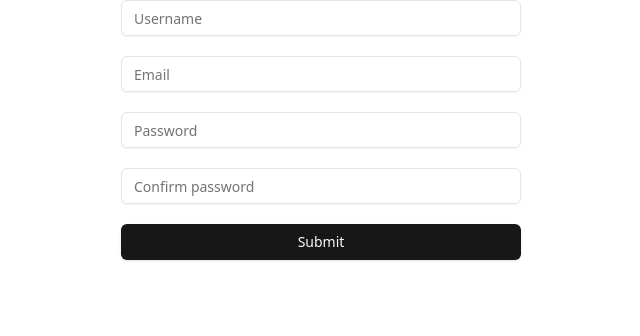
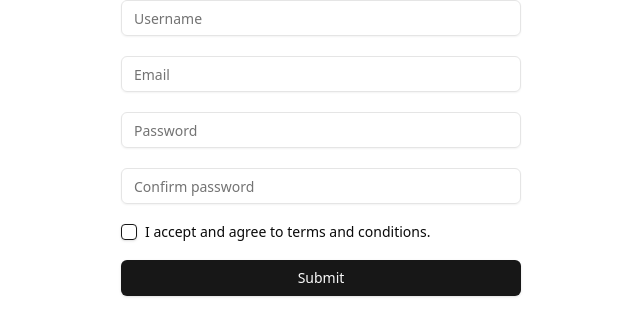
Before and after one commit to vanjazeli/react-hook-form, a React (Vite) app: page / in a window 1280 px wide. Shown: the top 336 px of the page, without its empty margins (319-959 px from the left). Built offline with nearby package versions, Linux system fonts and the light colour scheme.

Commit message:
Add basic dialog functionality

```diff
--- a/package.json
+++ b/package.json
@@ -11,6 +11,7 @@
 	},
 	"dependencies": {
 		"@hookform/resolvers": "^3.9.1",
+		"@radix-ui/react-checkbox": "^1.1.2",
 		"@radix-ui/react-dialog": "^1.1.2",
 		"@radix-ui/react-label": "^2.1.0",
 		"@radix-ui/react-slot": "^1.1.0",
--- a/src/components/containers/MainForm.tsx
+++ /dev/null
@@ -1,95 +0,0 @@
-import * as z from "zod";
-import { useForm } from "react-hook-form";
-import { zodResolver } from "@hookform/resolvers/zod";
-import { Form, FormControl, FormField, FormItem, FormMessage } from "@/components/ui/form";
-import { Input } from "../ui/input";
-import { Button } from "../ui/button";
-
-const formSchema = z
-  .object({
-    username: z.string().min(5),
-    email: z.string().email(),
-    password: z.string().min(8),
-    confirmPassword: z.string(),
-  })
-  .refine(
-    (data) => {
-      data.password === data.confirmPassword;
-    },
-    {
-      message: "Passwords do not match",
-      path: ["confirmPassword"],
-    }
-  );
-
-export default function MainForm() {
-  const form = useForm<z.infer<typeof formSchema>>({
-    resolver: zodResolver(formSchema),
-    defaultValues: {
-      username: "",
-      email: "",
-      password: "",
-      confirmPassword: "",
-    },
-  });
-
-  const handleSubmit = (values: z.infer<typeof formSchema>) => {
-    alert({ values });
-  };
-
-  return (
-    <Form {...form}>
-      <form className="flex flex-col gap-5 max-w-[400px] mx-auto" onSubmit={form.handleSubmit(handleSubmit)}>
-        <FormField
-          control={form.control}
-          name="username"
-          render={({ field }) => (
-            <FormItem>
-              <FormControl>
-                <Input placeholder="Username" {...field} />
-              </FormControl>
-              <FormMessage />
-            </FormItem>
-          )}
-        />
-        <FormField
-          control={form.control}
-          name="email"
-          render={({ field }) => (
-            <FormItem>
-              <FormControl>
-                <Input placeholder="Email" type="email" {...field} />
-              </FormControl>
-              <FormMessage />
-            </FormItem>
-          )}
-        />
-        <FormField
-          control={form.control}
-          name="password"
-          render={({ field }) => (
-            <FormItem>
-              <FormControl>
-                <Input placeholder="Password" type="password" {...field} />
-              </FormControl>
-              <FormMessage />
-            </FormItem>
-          )}
-        />
-        <FormField
-          control={form.control}
-          name="confirmPassword"
-          render={({ field }) => (
-            <FormItem>
-              <FormControl>
-                <Input placeholder="Confirm password" type="password" {...field} />
-              </FormControl>
-              <FormMessage />
-            </FormItem>
-          )}
-        />
-        <Button type="submit">Submit</Button>
-      </form>
-    </Form>
-  );
-}
--- /dev/null
+++ b/src/components/containers/MainForm/MainForm.tsx
@@ -0,0 +1,108 @@
+import * as z from 'zod';
+import { useState } from 'react';
+import { useForm } from 'react-hook-form';
+import { zodResolver } from '@hookform/resolvers/zod';
+import { Form, FormControl, FormField, FormItem, FormMessage } from '@/components/ui/form';
+import { Input } from '../../ui/input';
+import { Button } from '../../ui/button';
+import { Checkbox } from '../../ui/checkbox';
+import { Label } from '../../ui/label';
+import { mainFormSchema } from './mainFormSchema';
+import { Dialog, DialogContent, DialogHeader, DialogDescription } from '@/components/ui/dialog';
+
+export default function MainForm() {
+	const [isOpen, setIsOpen] = useState(false);
+
+	const form = useForm<z.infer<typeof mainFormSchema>>({
+		resolver: zodResolver(mainFormSchema),
+		defaultValues: {
+			username: '',
+			email: '',
+			password: '',
+			confirmPassword: '',
+			termsAndConditions: false,
+		},
+		mode: 'onBlur',
+	});
+
+	const handleSubmit = (values: z.infer<typeof mainFormSchema>) => {
+		setIsOpen(true);
+	};
+
+	return (
+		<Form {...form}>
+			<form className="flex flex-col gap-5 max-w-[400px] mx-auto" onSubmit={form.handleSubmit(handleSubmit)}>
+				<FormField
+					control={form.control}
+					name="username"
+					render={({ field }) => (
+						<FormItem>
+							<FormControl>
+								<Input placeholder="Username" {...field} />
+							</FormControl>
+							<FormMessage />
+						</FormItem>
+					)}
+				/>
+				<FormField
+					control={form.control}
+					name="email"
+					render={({ field }) => (
+						<FormItem>
+							<FormControl>
+								<Input placeholder="Email" type="email" {...field} />
+							</FormControl>
+							<FormMessage />
+						</FormItem>
+					)}
+				/>
+				<FormField
+					control={form.control}
+					name="password"
+					render={({ field }) => (
+						<FormItem>
+							<FormControl>
+								<Input placeholder="Password" type="password" {...field} />
+							</FormControl>
+							<FormMessage />
+						</FormItem>
+					)}
+				/>
+				<FormField
+					control={form.control}
+					name="confirmPassword"
+					render={({ field }) => (
+						<FormItem>
+							<FormControl>
+								<Input placeholder="Confirm password" type="password" {...field} />
+							</FormControl>
+							<FormMessage />
+						</FormItem>
+					)}
+				/>
+				<FormField
+					control={form.control}
+					name="termsAndConditions"
+					render={({ field }) => (
+						<FormItem>
+							<FormControl>
+								<div className="flex items-center gap-2">
+									<Checkbox id="terms-and-conditions" checked={field.value} onCheckedChange={field.onChange} onBlur={field.onBlur} />
+									<Label htmlFor="terms-and-conditions">I accept and agree to terms and conditions.</Label>
+								</div>
+							</FormControl>
+							<FormMessage />
+						</FormItem>
+					)}
+				/>
+				<Button type="submit">Submit</Button>
+			</form>
+			<Dialog open={isOpen} onOpenChange={setIsOpen}>
+				<DialogContent>
+					<DialogHeader>Success!</DialogHeader>
+					<DialogDescription>You have successfully submitted your form.</DialogDescription>
+				</DialogContent>
+			</Dialog>
+		</Form>
+	);
+}
--- /dev/null
+++ b/src/components/containers/MainForm/mainFormSchema.ts
@@ -0,0 +1,18 @@
+import * as z from 'zod';
+
+export const mainFormSchema = z
+	.object({
+		username: z.string().min(5),
+		email: z.string().email(),
+		password: z.string().min(8),
+		confirmPassword: z.string(),
+		termsAndConditions: z.boolean(),
+	})
+	.refine((data) => data.password === data.confirmPassword, {
+		message: 'Passwords do not match',
+		path: ['confirmPassword'],
+	})
+	.refine((data) => data.termsAndConditions === true, {
+		message: 'This field is required.',
+		path: ['termsAndConditions'],
+	});
--- /dev/null
+++ b/src/components/ui/checkbox.tsx
@@ -0,0 +1,28 @@
+import * as React from "react"
+import * as CheckboxPrimitive from "@radix-ui/react-checkbox"
+import { Check } from "lucide-react"
+
+import { cn } from "@/lib/utils"
+
+const Checkbox = React.forwardRef<
+  React.ElementRef<typeof CheckboxPrimitive.Root>,
+  React.ComponentPropsWithoutRef<typeof CheckboxPrimitive.Root>
+>(({ className, ...props }, ref) => (
+  <CheckboxPrimitive.Root
+    ref={ref}
+    className={cn(
+      "peer h-4 w-4 shrink-0 rounded-sm border border-primary shadow focus-visible:outline-none focus-visible:ring-1 focus-visible:ring-ring disabled:cursor-not-allowed disabled:opacity-50 data-[state=checked]:bg-primary data-[state=checked]:text-primary-foreground",
+      className
+    )}
+    {...props}
+  >
+    <CheckboxPrimitive.Indicator
+      className={cn("flex items-center justify-center text-current")}
+    >
+      <Check className="h-4 w-4" />
+    </CheckboxPrimitive.Indicator>
+  </CheckboxPrimitive.Root>
+))
+Checkbox.displayName = CheckboxPrimitive.Root.displayName
+
+export { Checkbox }
```
Also changed, not shown: src/App.tsx (+7 -7 lines), 1 other file (tests, documents, lock files or other folders). Lines whose indentation alone changed are shown as unchanged.
